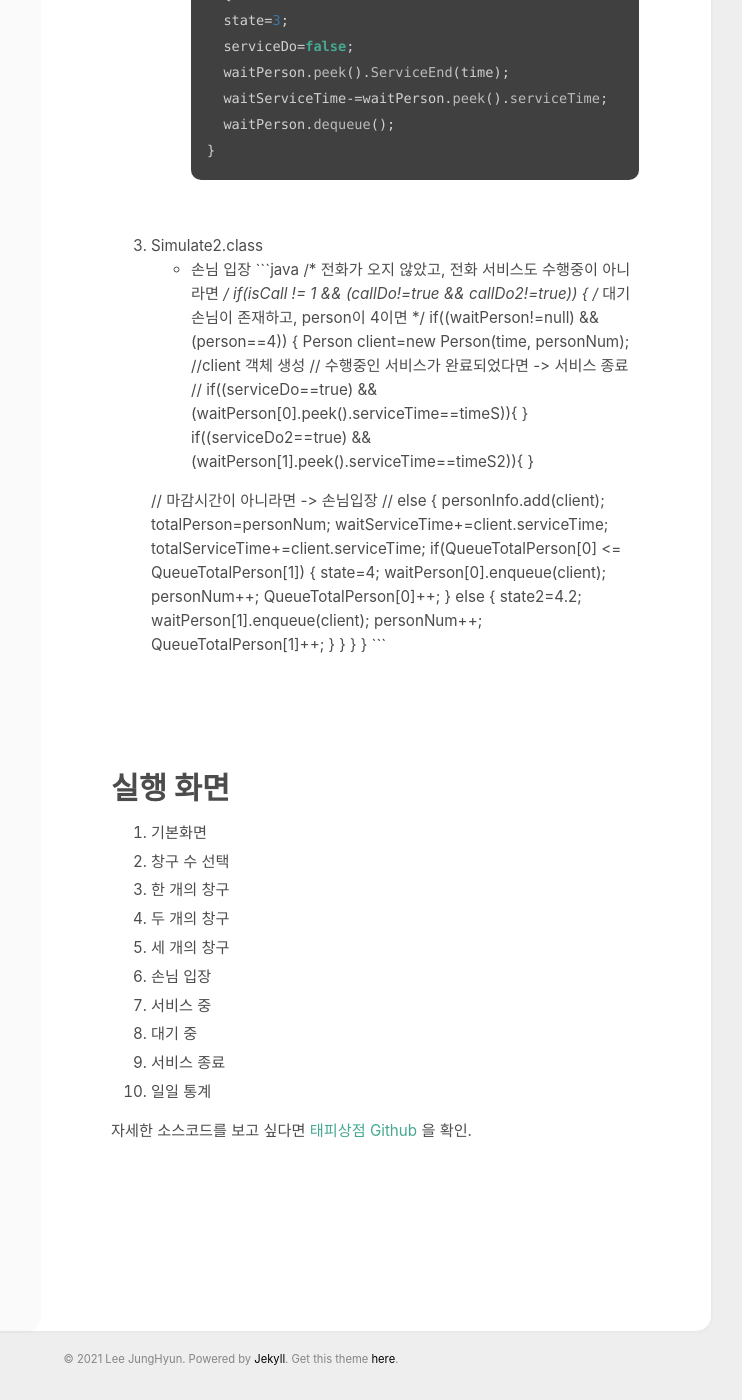
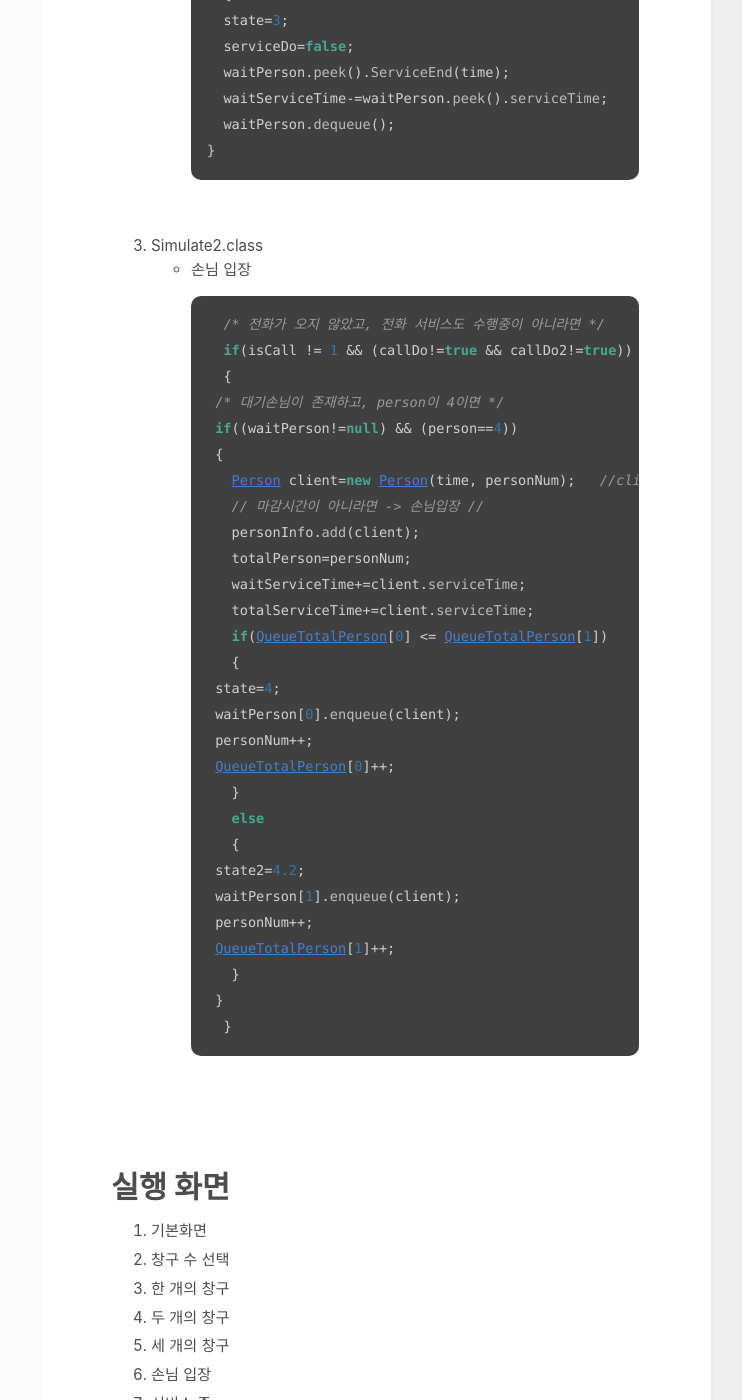
Before and after one commit to moomyung1013/moomyung1013.github.io, a Jekyll site: the page built from _posts/2020-01-21-taffy.md, in a window 1280 px wide and 1400 px high, scrolled down 6220 px. Shown: the whole window, without its empty margins (409-1151 px from the left). Built offline with Jekyll 4.4.1, drawn with Linux system fonts in a browser that asks for light colours.

Commit message:
Taffy Store Algorithm added2

````diff
--- a/_posts/2020-01-21-taffy.md
+++ b/_posts/2020-01-21-taffy.md
@@ -219,7 +219,7 @@ public class Simulate1
   ```
 <br>
 1. Simulate2.class
-  - 손님 입장
+  - 손님 입장<br>
   ```java
   /* 전화가 오지 않았고, 전화 서비스도 수행중이 아니라면 */
   if(isCall != 1 && (callDo!=true && callDo2!=true))
@@ -228,31 +228,24 @@ public class Simulate1
     if((waitPerson!=null) && (person==4))
     {
       Person client=new Person(time, personNum);	//client 객체 생성
-      // 수행중인 서비스가 완료되었다면 -> 서비스 종료 //
-      if((serviceDo==true) && (waitPerson[0].peek().serviceTime==timeS)){  }
-      if((serviceDo2==true) && (waitPerson[1].peek().serviceTime==timeS2)){  }
-
       // 마감시간이 아니라면 -> 손님입장 //
+      personInfo.add(client);
+      totalPerson=personNum;
+      waitServiceTime+=client.serviceTime;
+      totalServiceTime+=client.serviceTime;
+      if(QueueTotalPerson[0] <= QueueTotalPerson[1])
+      {
+        state=4;
+        waitPerson[0].enqueue(client);
+        personNum++;
+        QueueTotalPerson[0]++;
+      }
       else
       {
-        personInfo.add(client);
-        totalPerson=personNum;
-        waitServiceTime+=client.serviceTime;
-        totalServiceTime+=client.serviceTime;
-        if(QueueTotalPerson[0] <= QueueTotalPerson[1])
-        {
-          state=4;
-          waitPerson[0].enqueue(client);
-          personNum++;
-          QueueTotalPerson[0]++;
-        }
-        else
-        {
-          state2=4.2;
-          waitPerson[1].enqueue(client);
-          personNum++;
-          QueueTotalPerson[1]++;
-        }
+        state2=4.2;
+        waitPerson[1].enqueue(client);
+        personNum++;
+        QueueTotalPerson[1]++;
       }
     }
   }
````
